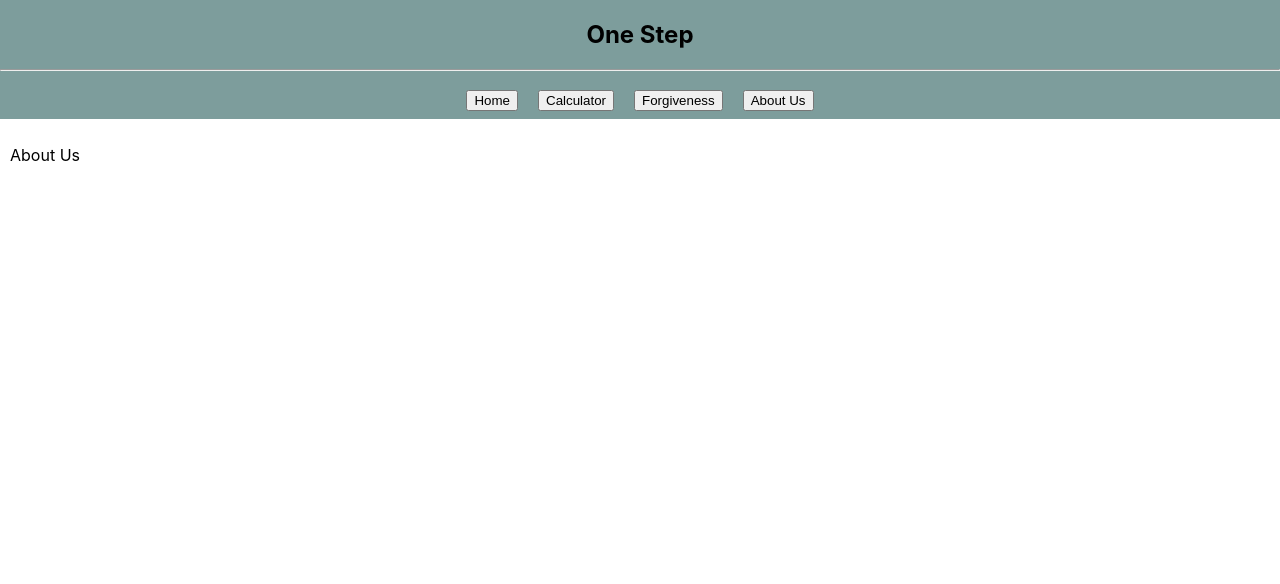
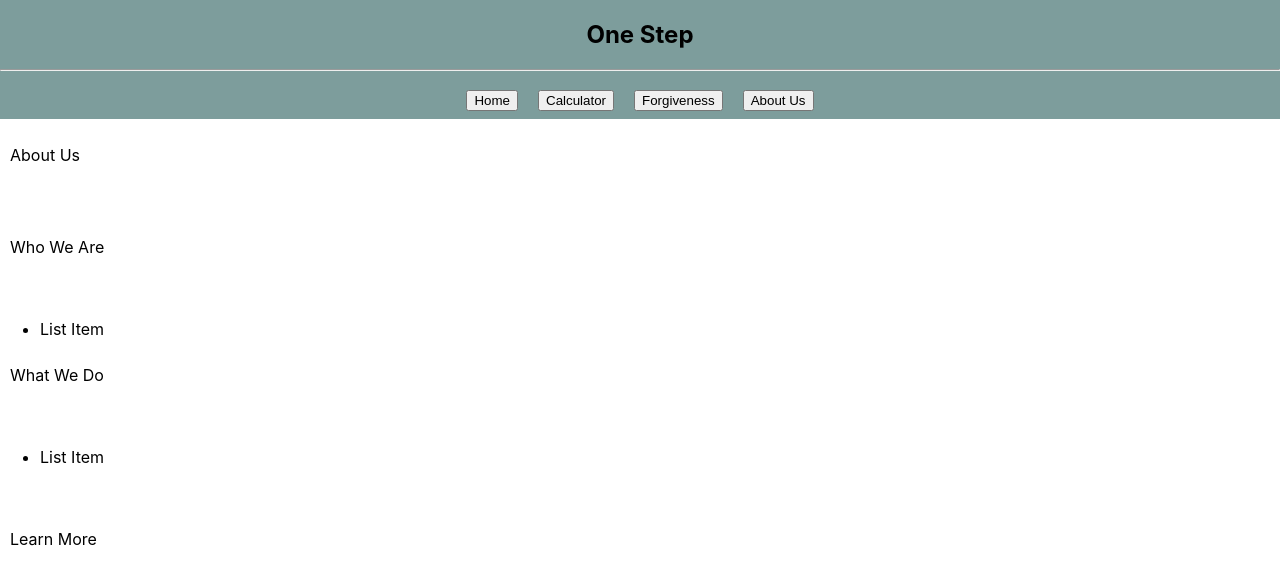
Before and after one commit to Cazi/JPMColumbusHackathon, a React (Create React App) app in the folder one-step/: page / in a window 1280 px wide. Both pictures are taken after a click on the button "About Us". Shown: the top 584 px of the page. Built offline with nearby package versions, Linux system fonts and the light colour scheme; no server answers.

Commit message:
Built skeleton of About Us Page

```diff
--- a/one-step/src/components/pages/LearnMorePage/LearnMorePage.tsx
+++ b/one-step/src/components/pages/LearnMorePage/LearnMorePage.tsx
@@ -18,16 +18,77 @@ const TitleStyled = styled.p`
 
 `;
 
+const WhoWeAreContainer = styled.p`
+
+`;
+
+const WhatWeDoContainer = styled.p`
+
+`;
+const LearnMoreContainer = styled.p`
+
+`;
 
 
 const LearnMorePage: FC = () => {
   return (
     <LearnMorePageContainer>
-      <TitleContainer>
+      <TitleStyled>
+        About Us
+      </TitleStyled>
+      <br />
+      <TitleStyled>
+          Who We Are
+        </TitleStyled>
+      <br/>
+      <WhoWeAreContainer>
+        <ul>
+          <li>List Item</li>
+        </ul>
         <TitleStyled>
-          About Us
+          What We Do
         </TitleStyled>
-      </TitleContainer>
+      </WhoWeAreContainer>
+      <br />
+      <WhatWeDoContainer>
+        <ul>
+          <li>List Item</li>
+        </ul>
+      </WhatWeDoContainer>
+      <br />
+      <TitleStyled>
+        Learn More
+      </TitleStyled>
+      <LearnMoreContainer>
+
+      </LearnMoreContainer>
+
+      {/*
+        <TitleStyled>
+        Who We Are
+        </TitleStyled>
+        Container
+          <ul>
+            <li>List Item</li>
+          List Item
+          </ul>
+        Container
+        <br/>
+        <TitleStyled>
+          What We Do
+        </TitleStyled>
+        Container
+          <p style="" color="black"> lorem</p>
+        Container
+        <br/>
+        <TitleStyled>
+          Learn More
+        </TitleStyled>
+        Container
+          <p style="" color="black"> lorem</p>
+        Container
+        */}
+
     </LearnMorePageContainer>
   );
 };
```
